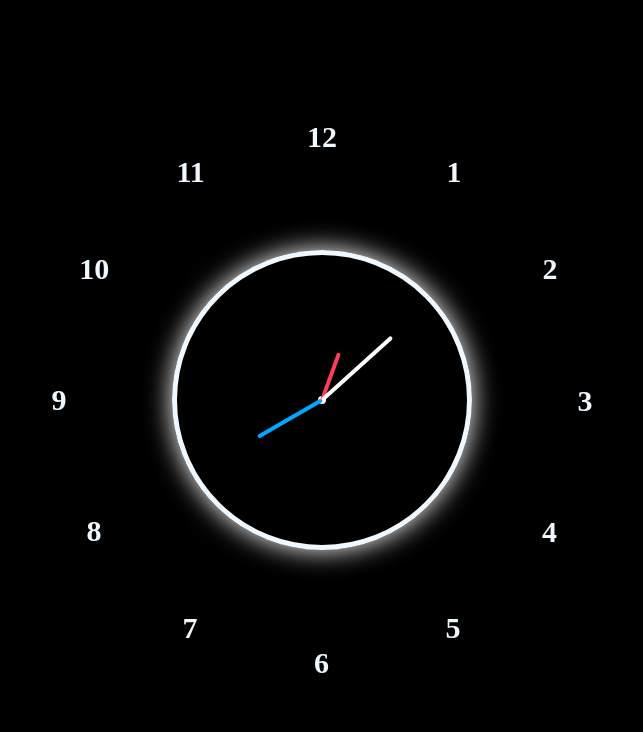
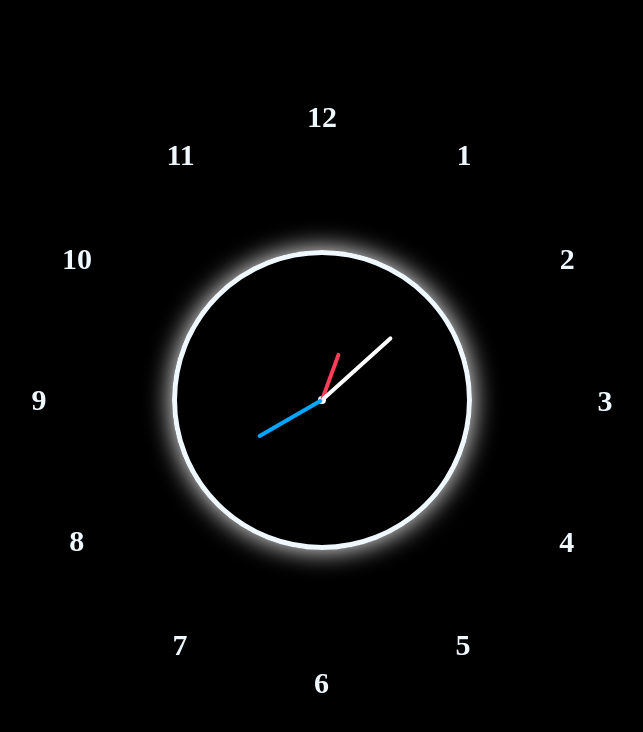
Before and after one commit to Mahavir745/clock, a plain HTML site: page index.html in a window 1280 px wide. Shown: the whole page, without its empty margins (318-961 px from the left). Drawn offline with Linux system fonts and the light colour scheme.

Commit message:
Update style.css

```diff
--- a/style.css
+++ b/style.css
@@ -26,7 +26,7 @@ body{
   & span{
     position: absolute;
     transform: rotate(calc(30deg*var(--i)));
-    inset: 120px;
+    inset: 100px;
     text-align: center;
 
     & b{
```
